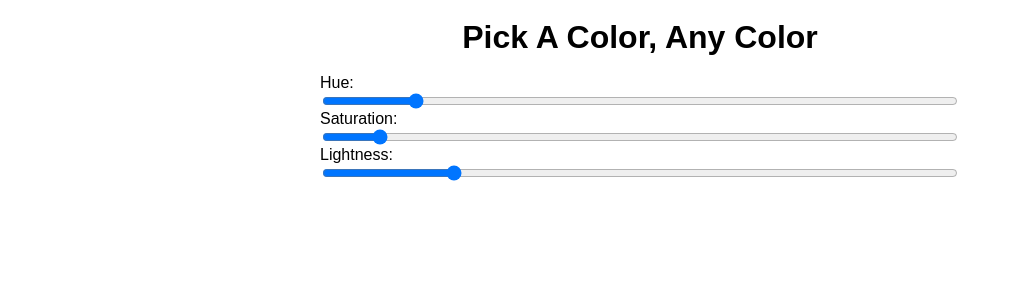
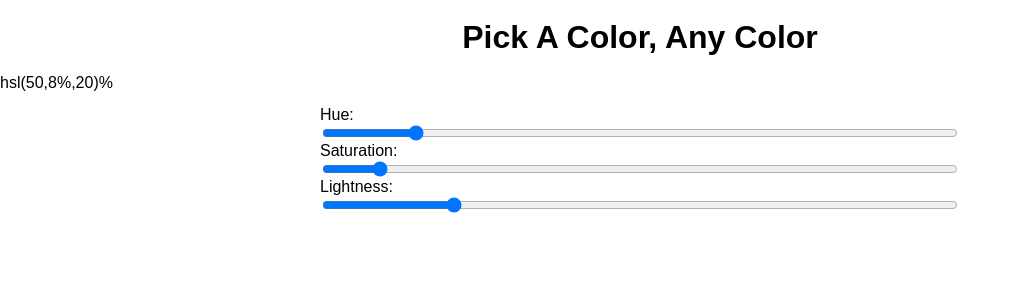
Before and after one commit to n-africa/color-picker, a React (Create React App) app: page / in a window 1280 px wide. Shown: the top 300 px of the page, without its empty margins (0-1019 px from the left). Built offline with nearby package versions, Linux system fonts and the light colour scheme; the HTML template or start-up script is replaced by a standard one.

Commit message:
Added function for Hue

```diff
--- a/src/App.jsx
+++ b/src/App.jsx
@@ -22,7 +22,7 @@ class App extends Component {
 //   })
 // }
   render() {
-    const currentColor= `hsl(${this.state.hue},${this.state.saturation},${this.state.lightness})`
+    const currentColor= `hsl(${this.state.hue},${this.state.saturation}%,${this.state.lightness})%`
 
     return(
 //       <main>
@@ -36,6 +36,7 @@ class App extends Component {
   <h1>Pick A Color, Any Color</h1>
 
 <div style={ { backgroundColor: currentColor  } } ></div>
+    <p>{`${currentColor}`}</p>
 
 <section>
 
```
